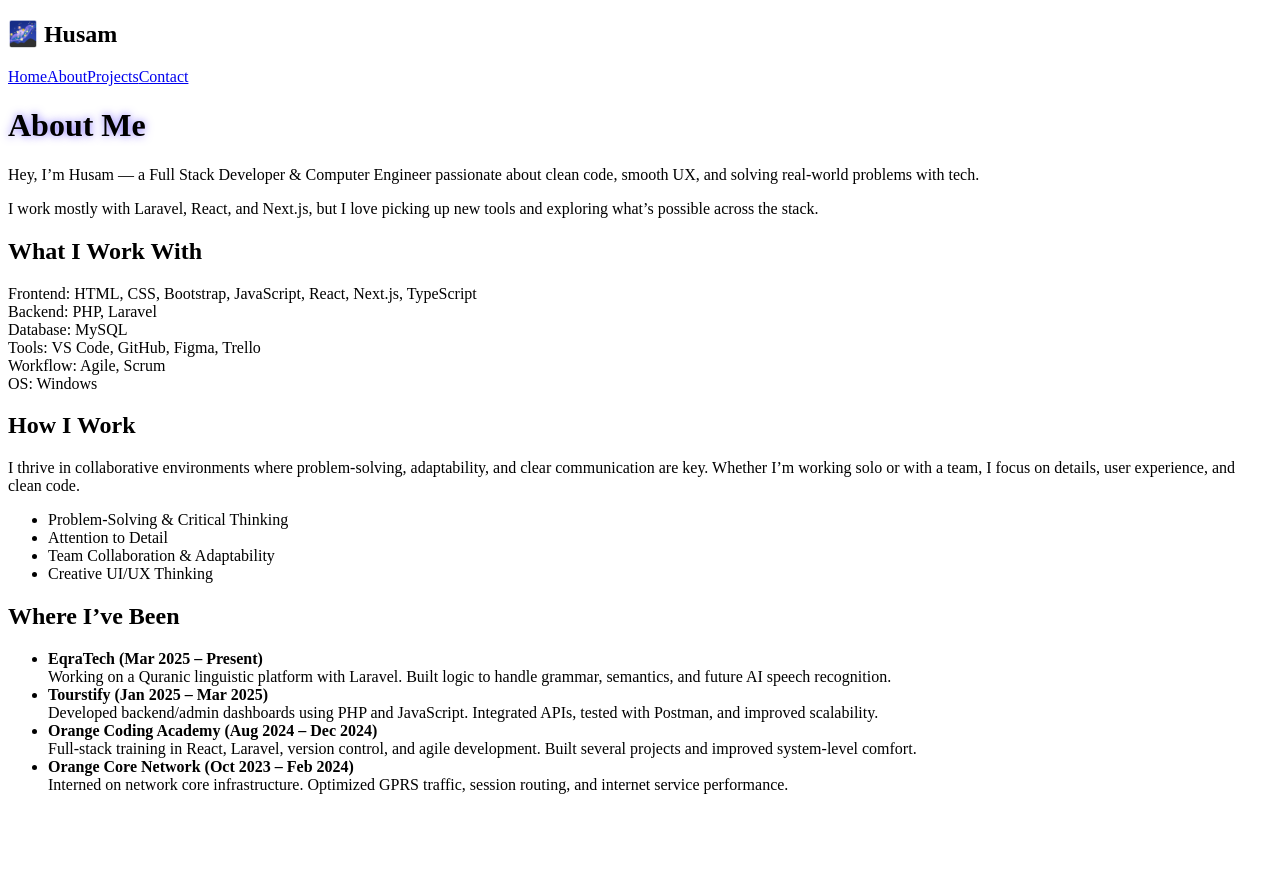
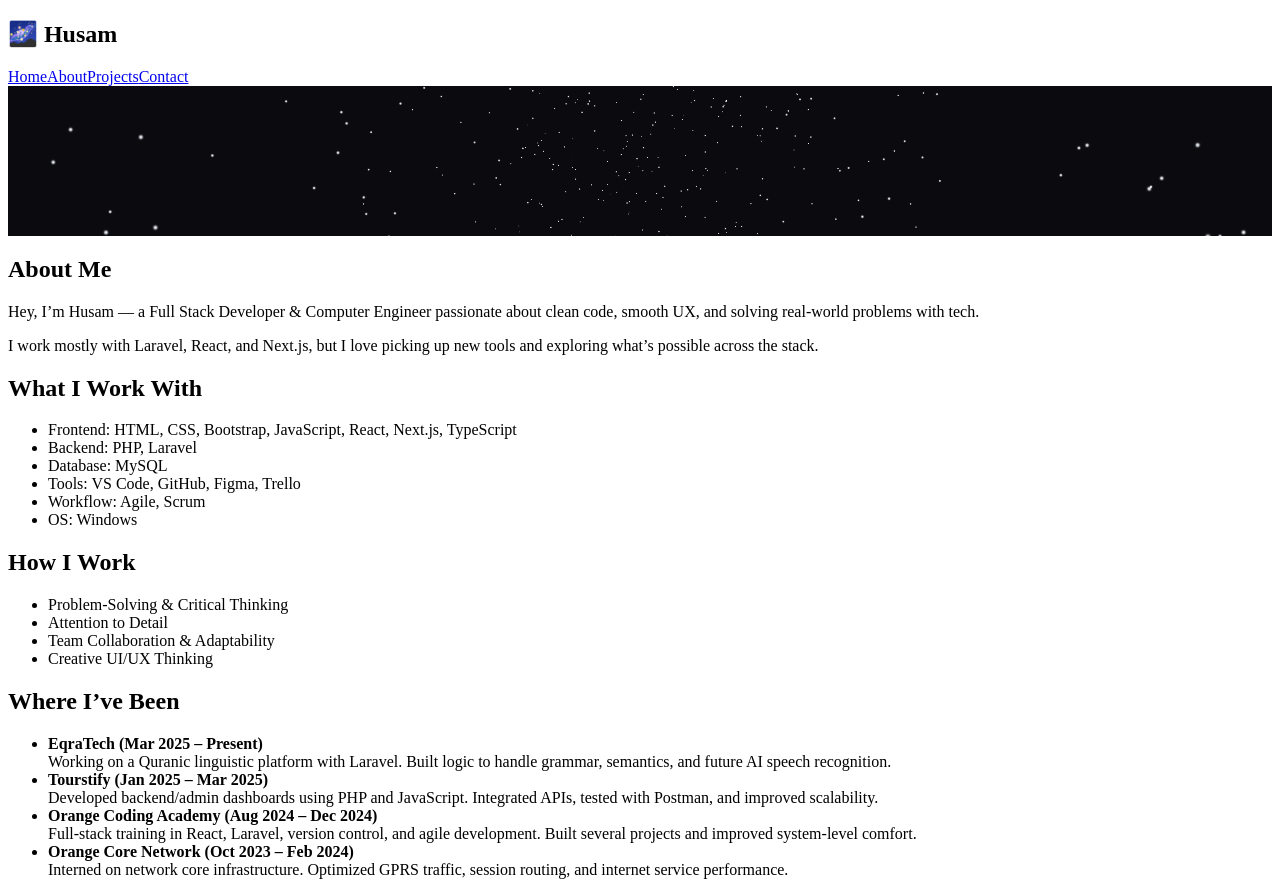
Before and after one commit to HusamAlSaket/Nextjs-Portfolio, a Next.js app: page /about in a window 1280 px wide. Before the commit the page ends 810 px from the top, so only its background shows below. Built offline with nearby package versions, Linux system fonts and the light colour scheme.

Commit message:
Ui enhancement

```diff
--- a/src/app/about/page.js
+++ b/src/app/about/page.js
@@ -1,76 +1,110 @@
-'use client'
+"use client";
+
+
+import { motion } from "framer-motion";
+import HeroCanvas from "../components/HeroCanvas";
 
 export default function About() {
   return (
-    <main className="min-h-screen bg-galaxy px-6 py-12 text-gray-300 font-space max-w-4xl mx-auto">
-      <h1
-        className="text-4xl md:text-5xl font-bold mb-10 text-center"
-        style={{ textShadow: '0 0 8px #6b53ffcc' }}
+
+    <main
+      className="min-h-screen px-4 md:px-8 py-8 text-gray-200 font-space relative overflow-x-hidden"
+      style={{ WebkitFontSmoothing: 'antialiased', MozOsxFontSmoothing: 'grayscale' }}
+    >
+      {/* Full-page animated star galaxy background */}
+      <div className="fixed inset-0 w-full h-full -z-10">
+        <HeroCanvas />
+      </div>
+
+      {/* Header */}
+      <section className="relative flex flex-col items-center justify-center gap-6 mb-16 max-w-4xl mx-auto py-8 md:py-12 z-10">
+        <motion.h1
+          className="text-4xl md:text-5xl font-bold mb-2 text-[#a259ff] font-[Orbitron,sans-serif] tracking-tight"
+          initial={{ opacity: 0, y: -40 }}
+          animate={{ opacity: 1, y: 0 }}
+          transition={{ duration: 1 }}
         >
           About Me
-      </h1>
-
-      {/* 🌌 Introduction */}
-      <section className="mb-12 text-center text-lg md:text-xl leading-relaxed">
-        <p className="mb-4">
-          Hey, I’m <span className="text-glow font-semibold">Husam</span> — a Full Stack Developer & Computer Engineer
-          passionate about clean code, smooth UX, and solving real-world problems with tech.
+        </motion.h1>
+        <motion.div
+          className="text-lg md:text-xl text-gray-300 max-w-2xl text-center font-medium space-y-5"
+          initial={{ opacity: 0 }}
+          animate={{ opacity: 1 }}
+          transition={{ delay: 0.5, duration: 1 }}
+        >
+          <p>
+            Hey, I’m <span className="text-[#a259ff] font-semibold">Husam</span> — a Full Stack Developer & Computer Engineer passionate about clean code, smooth UX, and solving real-world problems with tech.
           </p>
           <p>
-          I work mostly with <span className="text-glow font-semibold">Laravel</span>, <span className="text-glow font-semibold">React</span>, and <span className="text-glow font-semibold">Next.js</span>,
-          but I love picking up new tools and exploring what’s possible across the stack.
+            I work mostly with <span className="text-[#a259ff] font-semibold">Laravel</span>, <span className="text-[#a259ff] font-semibold">React</span>, and <span className="text-[#a259ff] font-semibold">Next.js</span>, but I love picking up new tools and exploring what’s possible across the stack.
           </p>
+        </motion.div>
       </section>
 
-      {/* 🛠 Skills Summary */}
-      <section className="mb-14">
-        <h2 className="text-2xl font-semibold mb-4 text-glow">What I Work With</h2>
-        <div className="grid grid-cols-2 sm:grid-cols-3 gap-3 text-sm text-gray-400">
-          <div><span className="text-white font-medium">Frontend:</span> HTML, CSS, Bootstrap, JavaScript, React, Next.js, TypeScript</div>
-          <div><span className="text-white font-medium">Backend:</span> PHP, Laravel</div>
-          <div><span className="text-white font-medium">Database:</span> MySQL</div>
-          <div><span className="text-white font-medium">Tools:</span> VS Code, GitHub, Figma, Trello</div>
-          <div><span className="text-white font-medium">Workflow:</span> Agile, Scrum</div>
-          <div><span className="text-white font-medium">OS:</span> Windows</div>
+      {/* Skills, Soft Skills, Experience - creative, no boxes, galaxy theme accents */}
+      <section className="max-w-4xl mx-auto flex flex-col md:flex-row gap-10 mb-16 z-10">
+        {/* Skills List */}
+        <div className="flex-1 flex flex-col items-center md:items-start">
+          <h2 className="text-2xl md:text-3xl font-bold mb-4 text-[#a259ff] font-[Orbitron,sans-serif]">What I Work With</h2>
+          <ul className="space-y-2 text-base md:text-lg">
+            <li><span className="text-[#a259ff] font-medium">Frontend:</span> HTML, CSS, Bootstrap, JavaScript, React, Next.js, TypeScript</li>
+            <li><span className="text-[#a259ff] font-medium">Backend:</span> PHP, Laravel</li>
+            <li><span className="text-[#a259ff] font-medium">Database:</span> MySQL</li>
+            <li><span className="text-[#a259ff] font-medium">Tools:</span> VS Code, GitHub, Figma, Trello</li>
+            <li><span className="text-[#a259ff] font-medium">Workflow:</span> Agile, Scrum</li>
+            <li><span className="text-[#a259ff] font-medium">OS:</span> Windows</li>
+          </ul>
         </div>
-      </section>
-
-      {/* 🧠 Soft Skills */}
-      <section className="mb-14">
-        <h2 className="text-2xl font-semibold mb-4 text-glow">How I Work</h2>
-        <p className="text-gray-400 text-sm leading-relaxed">
-          I thrive in collaborative environments where problem-solving, adaptability, and clear communication are key. Whether I’m working solo or with a team, I focus on details, user experience, and clean code.
-        </p>
-        <ul className="list-disc list-inside mt-3 space-y-1 text-gray-400 text-sm">
+        {/* Soft Skills */}
+        <div className="flex-1 flex flex-col items-center md:items-start">
+          <h2 className="text-2xl md:text-3xl font-bold mb-4 text-[#a259ff] font-[Orbitron,sans-serif]">How I Work</h2>
+          <ul className="list-disc list-inside space-y-1 text-gray-300 text-base md:text-lg pl-2">
             <li>Problem-Solving & Critical Thinking</li>
             <li>Attention to Detail</li>
             <li>Team Collaboration & Adaptability</li>
             <li>Creative UI/UX Thinking</li>
           </ul>
+        </div>
       </section>
 
-      {/* 💼 Experience */}
-      <section>
-        <h2 className="text-2xl font-semibold mb-4 text-glow">Where I’ve Been</h2>
-        <ul className="space-y-6 text-sm text-gray-400 leading-relaxed">
-          <li>
+      {/* Experience Timeline - creative, galaxy accent bar */}
+      <section className="max-w-3xl mx-auto mb-10 z-10">
+        <h2 className="text-2xl md:text-3xl font-bold mb-8 text-[#a259ff] font-[Orbitron,sans-serif] text-center">Where I’ve Been</h2>
+        <div className="relative pl-6 md:pl-12">
+          {/* Timeline vertical bar */}
+          <div className="absolute left-2 md:left-5 top-0 bottom-0 w-1 rounded-full bg-gradient-to-b from-[#a259ff] via-[#6b53ff] to-transparent opacity-60" style={{zIndex:0}}></div>
+          <ul className="space-y-10">
+            <li className="relative z-10">
+              <div className="absolute -left-3 md:-left-6 top-2 w-5 h-5 rounded-full bg-[#a259ff] border-4 border-white/20 shadow-lg" />
+              <div className="ml-6 md:ml-12">
                 <strong className="text-white">EqraTech (Mar 2025 – Present)</strong><br />
-            Working on a Quranic linguistic platform with Laravel. Built logic to handle grammar, semantics, and future AI speech recognition.
+                <span className="text-gray-300">Working on a Quranic linguistic platform with Laravel. Built logic to handle grammar, semantics, and future AI speech recognition.</span>
+              </div>
             </li>
-          <li>
+            <li className="relative z-10">
+              <div className="absolute -left-3 md:-left-6 top-2 w-5 h-5 rounded-full bg-[#a259ff] border-4 border-white/20 shadow-lg" />
+              <div className="ml-6 md:ml-12">
                 <strong className="text-white">Tourstify (Jan 2025 – Mar 2025)</strong><br />
-            Developed backend/admin dashboards using PHP and JavaScript. Integrated APIs, tested with Postman, and improved scalability.
+                <span className="text-gray-300">Developed backend/admin dashboards using PHP and JavaScript. Integrated APIs, tested with Postman, and improved scalability.</span>
+              </div>
             </li>
-          <li>
+            <li className="relative z-10">
+              <div className="absolute -left-3 md:-left-6 top-2 w-5 h-5 rounded-full bg-[#a259ff] border-4 border-white/20 shadow-lg" />
+              <div className="ml-6 md:ml-12">
                 <strong className="text-white">Orange Coding Academy (Aug 2024 – Dec 2024)</strong><br />
-            Full-stack training in React, Laravel, version control, and agile development. Built several projects and improved system-level comfort.
+                <span className="text-gray-300">Full-stack training in React, Laravel, version control, and agile development. Built several projects and improved system-level comfort.</span>
+              </div>
             </li>
-          <li>
+            <li className="relative z-10">
+              <div className="absolute -left-3 md:-left-6 top-2 w-5 h-5 rounded-full bg-[#a259ff] border-4 border-white/20 shadow-lg" />
+              <div className="ml-6 md:ml-12">
                 <strong className="text-white">Orange Core Network (Oct 2023 – Feb 2024)</strong><br />
-            Interned on network core infrastructure. Optimized GPRS traffic, session routing, and internet service performance.
+                <span className="text-gray-300">Interned on network core infrastructure. Optimized GPRS traffic, session routing, and internet service performance.</span>
+              </div>
             </li>
           </ul>
+        </div>
       </section>
     </main>
-  )
+  );
 }
--- a/src/app/page.js
+++ b/src/app/page.js
@@ -87,7 +87,7 @@ export default function Home() {
             background: 'linear-gradient(120deg, #181a23cc 70%, #2a1a3a99 100%)',
           }}
         >
-          <h2 className="text-2xl md:text-3xl font-bold mb-1 font-[Orbitron,sans-serif] tracking-tight text-white">
+          <h2 className="text-2xl md:text-3xl font-bold mb-1 text-[#a259ff] font-[Orbitron,sans-serif] tracking-tight">
             Designing Is My Passion
           </h2>
           <p className="text-gray-200 text-base md:text-lg mb-1 max-w-xl">
```
Also changed, not shown: src/app/contact/page.js (+12 -2 lines), src/app/projects/page.js (+15 -5 lines). Lines whose indentation alone changed are shown as unchanged.
